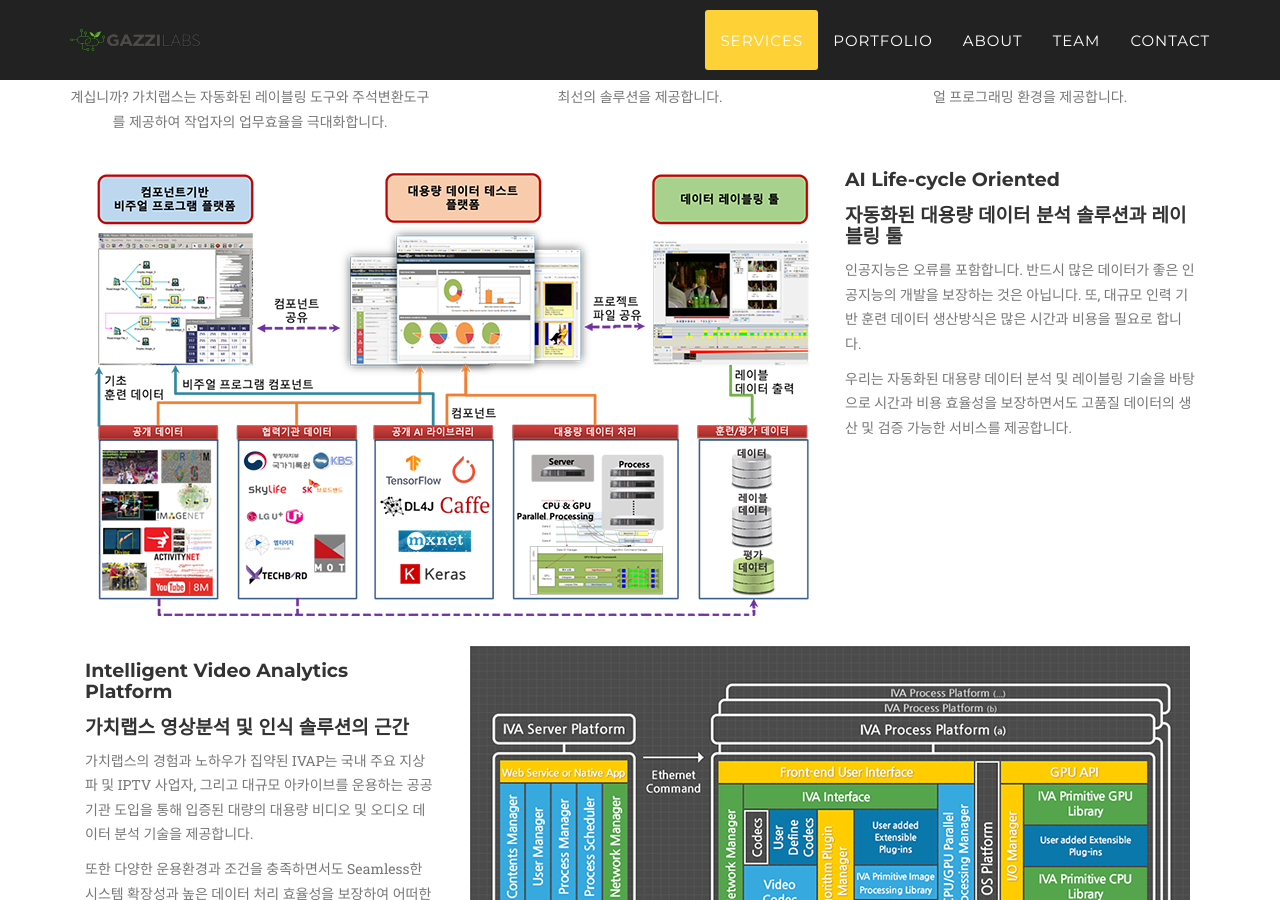
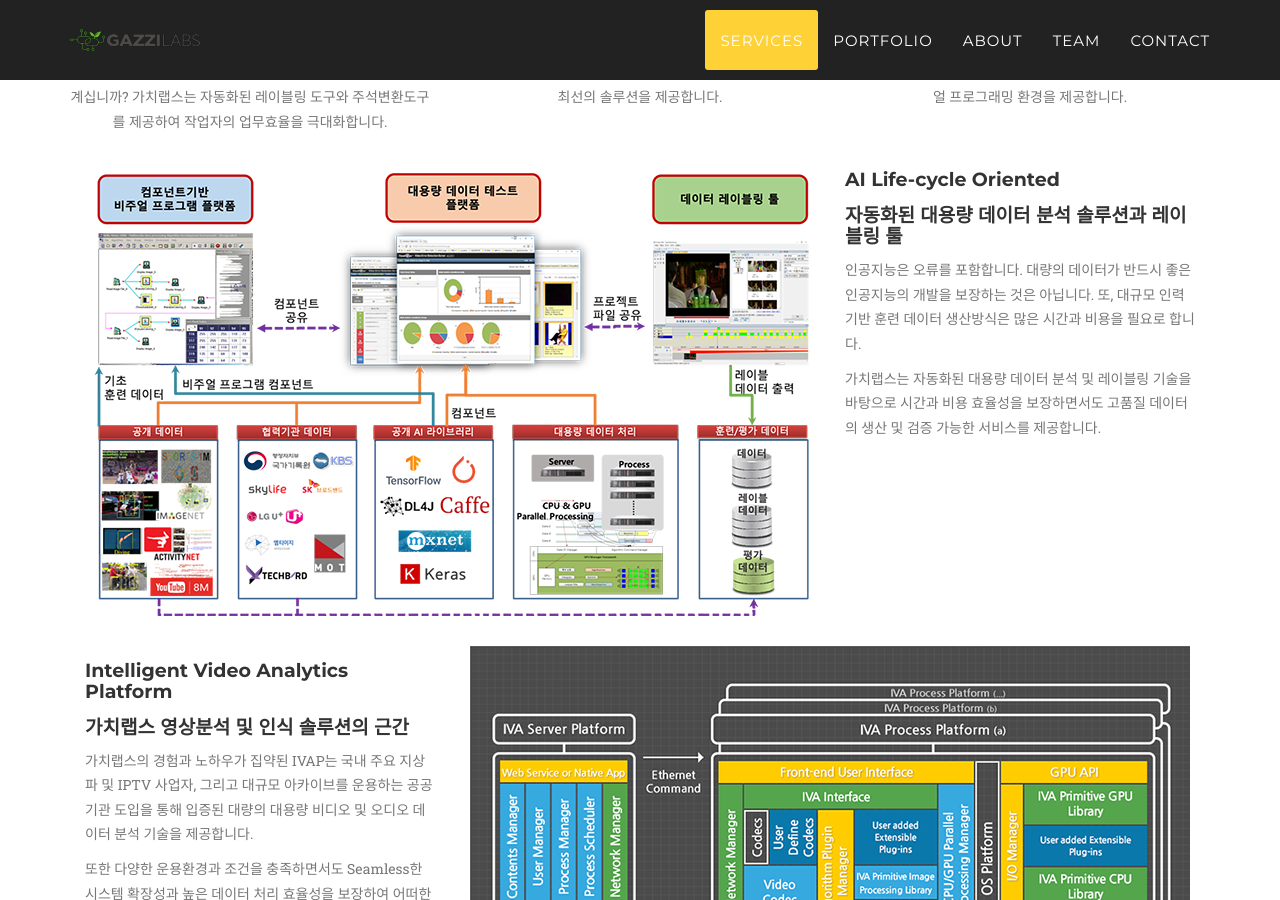
Before and after one commit to gazzilabs/gazzilabs.github.io, a Jekyll site: the page built from index.html, in a window 1280 px wide and 900 px high, scrolled down 1387 px. Built offline with Jekyll 4.4.1, drawn with Linux system fonts in a browser that asks for light colours; some web fonts are replaced.

Commit message:
services update

```diff
--- a/_includes/services.html
+++ b/_includes/services.html
@@ -52,8 +52,8 @@
                             <h4 class="subheading">자동화된 대용량 데이터 분석 솔루션과 레이블링 툴</h4>
                         </div>
                         <div class="timeline-body">
-                            <p class="text-muted">인공지능은 오류를 포함합니다. 반드시 많은 데이터가 좋은 인공지능의 개발을 보장하는 것은 아닙니다. 또, 대규모 인력 기반 훈련 데이터 생산방식은 많은 시간과 비용을 필요로 합니다.</p>
-                            <p class="text-muted">우리는 자동화된 대용량 데이터 분석 및 레이블링 기술을 바탕으로 시간과 비용 효율성을 보장하면서도 고품질 데이터의 생산 및 검증 가능한 서비스를 제공합니다.</p>
+                            <p class="text-muted">인공지능은 오류를 포함합니다. 대량의 데이터가 반드시 좋은 인공지능의 개발을 보장하는 것은 아닙니다. 또, 대규모 인력 기반 훈련 데이터 생산방식은 많은 시간과 비용을 필요로 합니다.</p>
+                            <p class="text-muted">가치랩스는 자동화된 대용량 데이터 분석 및 레이블링 기술을 바탕으로 시간과 비용 효율성을 보장하면서도 고품질 데이터의 생산 및 검증 가능한 서비스를 제공합니다.</p>
                         </div>
                     </div>
                 </div>
```
